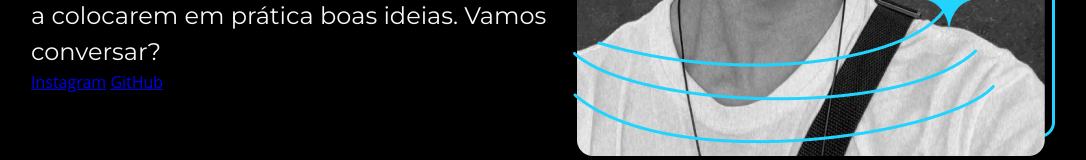
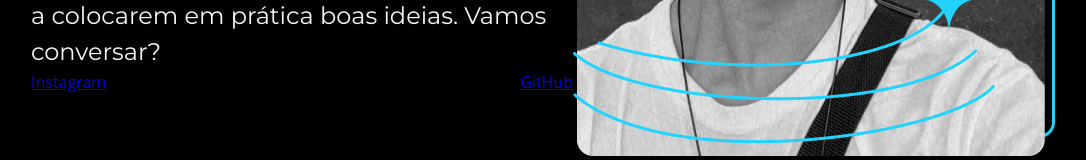
Before and after one commit to johnlaff/banner-front-end, a plain HTML site: page index.html in a window 1280 px wide. Shown: the part 516-676 px from the top of the page, without its empty margins (97-1183 px from the left). Drawn offline with nearby package versions, Linux system fonts and the light colour scheme.

Commit message:
Atualização: Posicionando os botões
Foi criado uma divisão no html para os botões e uma classe para eles. A classe foi posicionada no css, e nela os botões foram posicionados com o flexbox.

```diff
--- a/index.html
+++ b/index.html
@@ -13,8 +13,10 @@
         <section class="apresentacao__conteudo">
             <h1 class="apresentacao__conteudo__titulo">Eleve seu negócio digital a outro nível <strong class="titulo-destaque">com um Front-end de qualidade!</strong></h1>
             <p class="apresentacao__conteudo__texto">Olá! Sou João Ferreira, desenvolvedor Front-end com especialidade em JavaScript, HTML e CSS. Ajudo pequenos negócios e designers a colocarem em prática boas ideias. Vamos conversar?</p>
-            <a href="https://instagram.com/johnlaff/">Instagram</a>
-            <a href="https://github.com/johnlaff">GitHub</a>
+            <div class="apresentacao__links">
+                <a href="https://instagram.com/johnlaff/">Instagram</a>
+                <a href="https://github.com/johnlaff">GitHub</a>
+            </div>
         </section>
         <img src="imagem.png" alt="Foto do João Ferreira">
     </main>
--- a/style.css
+++ b/style.css
@@ -41,3 +41,8 @@ body {
     font-size: 24px;
     font-family: 'Montserrat', sans-serif;
 }
+
+.apresentacao__links {
+    display: flex;
+    justify-content: space-between;
+}
```
